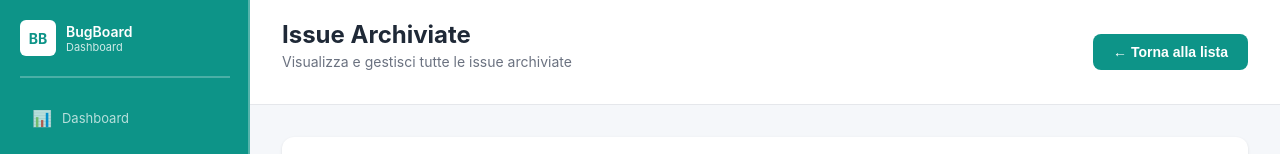
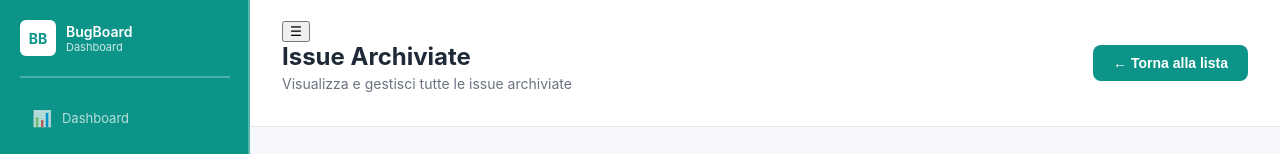
Before and after one commit to Ivandragon003/BugBoard26, a React (Create React App) app in the folder frontend/: page /issues/archiviate in a window 1280 px wide. Shown: the top 154 px of the page. Built offline with nearby package versions, Linux system fonts and the light colour scheme; no server answers; sample sign-in values are in the browser's storage.

Commit message:
aggiunta sidebar

```diff
--- a/frontend/src/components/ListaIssue.tsx
+++ b/frontend/src/components/ListaIssue.tsx
@@ -165,11 +165,19 @@ function ListaIssue({ sidebarOpen, setSidebarOpen }: Props) {
 
       <div className={styles.mainContent}>
         <header className={styles.header}>
+  <div className={styles.headerLeft}>
+    <button
+      onClick={() => setSidebarOpen(!sidebarOpen)}
+      className={styles.menuButton}
+    >
+      ☰
+    </button>
     <div className={styles.headerContent}>
       <h1 className={styles.title}>Issue</h1>
       <p className={styles.subtitle}>
         Visualizza e gestisci tutte le tue issue
       </p>
+    </div>
   </div>
   <button
     onClick={() => navigate("/issues/nuova")}
@@ -178,6 +186,7 @@ function ListaIssue({ sidebarOpen, setSidebarOpen }: Props) {
     <span style={{ fontSize: "18px" }}>➕</span> Nuova Issue
   </button>
 </header>
+
 
         <div className={styles.content}>
           {hasActiveFilters() && (
--- a/frontend/src/components/ListaIssueArchiviate.tsx
+++ b/frontend/src/components/ListaIssueArchiviate.tsx
@@ -142,11 +142,19 @@ function ListaIssueArchiviate({ sidebarOpen, setSidebarOpen }: Props) {
 
       <div className={styles.mainContent}>
         <header className={styles.header}>
+  <div className={styles.headerLeft}>
+    <button
+      onClick={() => setSidebarOpen(!sidebarOpen)}
+      className={styles.menuButton}
+    >
+      ☰
+    </button>
     <div className={styles.headerContent}>
       <h1 className={styles.title}>Issue Archiviate</h1>
       <p className={styles.subtitle}>
         Visualizza e gestisci tutte le issue archiviate
       </p>
+    </div>
   </div>
   <button
     onClick={() => navigate("/issues")}
@@ -155,6 +163,7 @@ function ListaIssueArchiviate({ sidebarOpen, setSidebarOpen }: Props) {
     ← Torna alla lista
   </button>
 </header>
+
 
         <div className={styles.content}>
           {hasActiveFilters() && (
```
Lines whose indentation alone changed are shown as unchanged.
